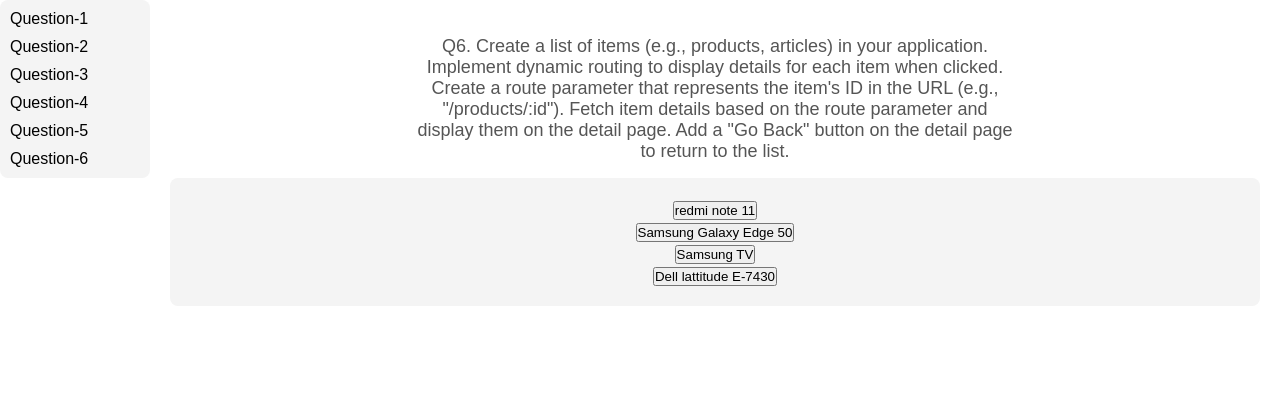
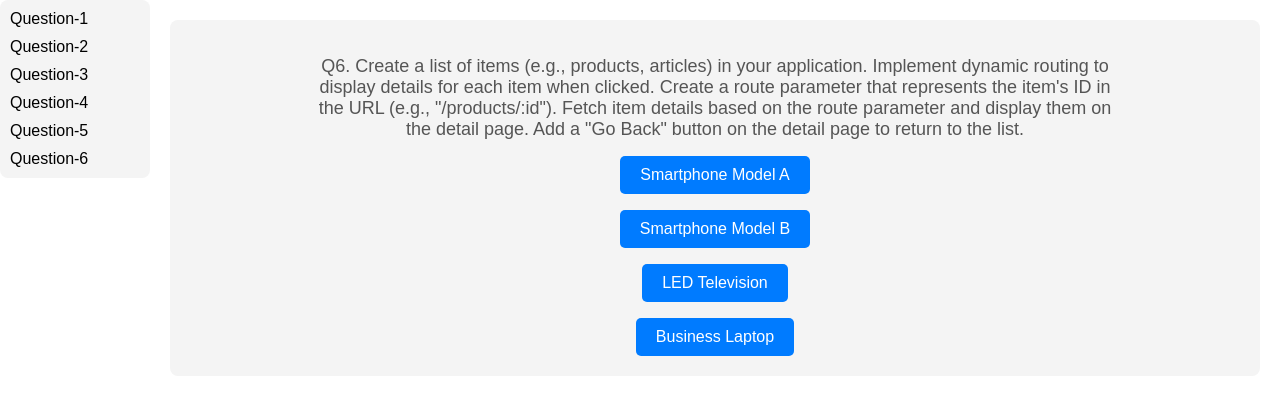
Before and after one commit to abhijeet-successivetech/React-Training, a Next.js app: page /assignment-3/question-6 in a window 1280 px wide. Shown: the top 394 px of the page. Built offline with nearby package versions, Linux system fonts and the light colour scheme.

Commit message:
fixed the dashboard style

```diff
--- a/src/app/assignment-3/question-2/page.jsx
+++ b/src/app/assignment-3/question-2/page.jsx
@@ -4,7 +4,7 @@
 
 const Auth = () => {
   return (
-    <div className="flex">
+    <div className="containter-center">
       <p className="question">
         Q2. Extend the previous application to demonstrate the use of nested
         contexts. Create a new context to manage user preferences (e.g., theme
--- a/src/app/assignment-3/question-4/page.jsx
+++ b/src/app/assignment-3/question-4/page.jsx
@@ -14,7 +14,7 @@
       </p>
       <div className="container-center">
         <Link href={"/assignment-3/question-4/Login"}>
-          <button>Login</button>
+          <button className="button-primary">Login</button>
         </Link>
       </div>
     </div>
--- a/src/app/assignment-3/question-6/page.jsx
+++ b/src/app/assignment-3/question-6/page.jsx
@@ -4,24 +4,25 @@
   const products = [
     {
       id: 1,
-      name: "redmi note 11",
+      name: "Smartphone Model A",
     },
     {
       id: 2,
-      name: "Samsung Galaxy Edge 50",
+      name: "Smartphone Model B",
     },
     {
       id: 3,
-      name: "Samsung TV",
+      name: "LED Television",
     },
     {
       id: 4,
-      name: "Dell lattitude E-7430",
+      name: "Business Laptop",
     },
   ];
+
   return (
-    <div className="flex">
-      <p className="question">
+    <div className="container-center">
+      <p className="question" style={{ maxWidth: "800px" }}>
         Q6. Create a list of items (e.g., products, articles) in your
         application. Implement dynamic routing to display details for each item
         when clicked. Create a route parameter that represents the item's ID in
@@ -29,11 +30,11 @@
         parameter and display them on the detail page. Add a "Go Back" button on
         the detail page to return to the list.
       </p>
-      <div className="container-center">
-        {products.map((product, index) => (
-          <p key={index}>
+      <div className="flex" style={{ gap: "1rem" }}>
+        {products.map((product) => (
+          <p key={product.id}>
             <Link href={`/assignment-3/question-6/product/${product.id}`}>
-              <button>{product.name}</button>
+              <button className="button-primary">{product.name}</button>
             </Link>
           </p>
         ))}
@@ -41,5 +42,4 @@
     </div>
   );
 };
-
 export default ProductPage;
--- a/src/app/globals.css
+++ b/src/app/globals.css
@@ -36,8 +36,8 @@
 .question {
   font-size: large;
   text-align: center;
-  margin: 1rem;
-
+  margin: 1rem auto;
+  max-width: 800px;
 }
 
 .card {
```
Also changed, not shown: src/app/assignment-3/question-5/layout.jsx (+4 -3 lines), src/app/assignment-3/question-6/product/[product]/page.jsx (+28 -19 lines).
